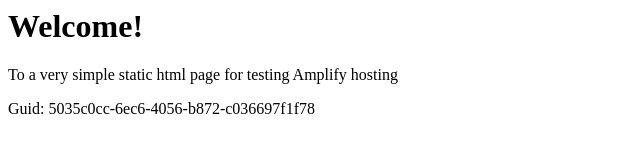
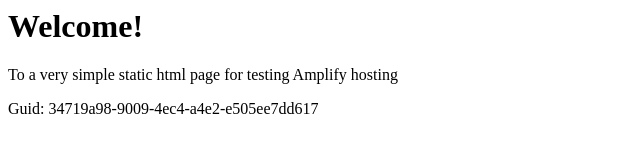
Before and after one commit to aws-aemilia-fra/Github-PR-Commit-Integration-Test-DoNotTouch-GithubWebhookPreviewCanaryTest-v1-preprod-eu-central-1, a website: page src/index.html in a window 1280 px wide. Shown: the full height of the page, 0-640 px from the left. Drawn offline with Linux system fonts and the light colour scheme.

Commit message:
commit from integ tests

```diff
--- a/src/index.html
+++ b/src/index.html
@@ -12,6 +12,6 @@
 <body>
     <h1>Welcome!</h1>
     <p>To a very simple static html page for testing Amplify hosting</p>
-    <p>Guid: 5035c0cc-6ec6-4056-b872-c036697f1f78</p></body>
+    <p>Guid: 34719a98-9009-4ec4-a4e2-e505ee7dd617</p></body>
 
 </html>
```
